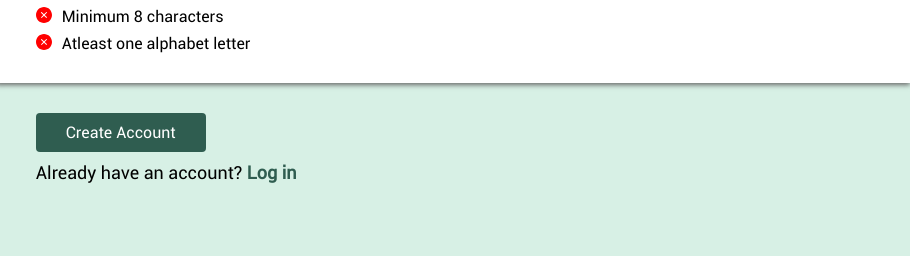
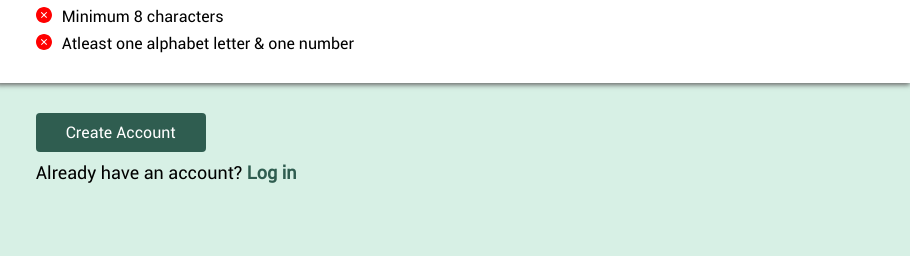
Before and after one commit to zzelitt/odin-project, a plain HTML site: page sign-up-form/index.html in a window 1280 px wide. Shown: the part 544-800 px from the top of the page, 370-1280 px from the left. Drawn offline with Linux system fonts and the light colour scheme.

Commit message:
Change text in sign-up-form project

```diff
--- a/sign-up-form/index.html
+++ b/sign-up-form/index.html
@@ -83,7 +83,7 @@
                     </div>
                     <div class="req2">
                         <img src="./img/cross-circle-svgrepo-com.svg" id="icon2">
-                        <div id="req2-text">Atleast one alphabet letter</div>
+                        <div id="req2-text">Atleast one alphabet letter & one number</div>
                     </div>
                 </div>
             </section>
```
